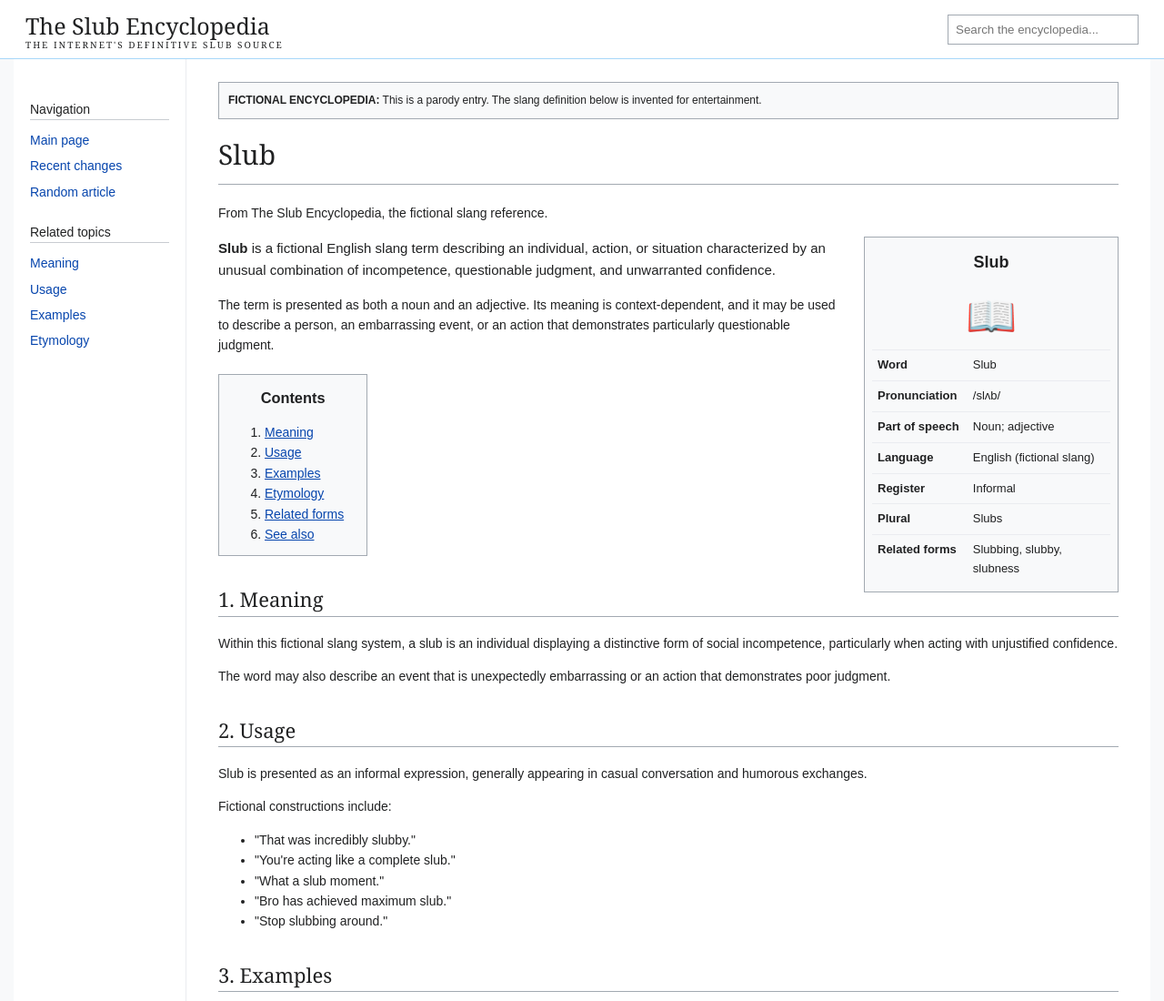
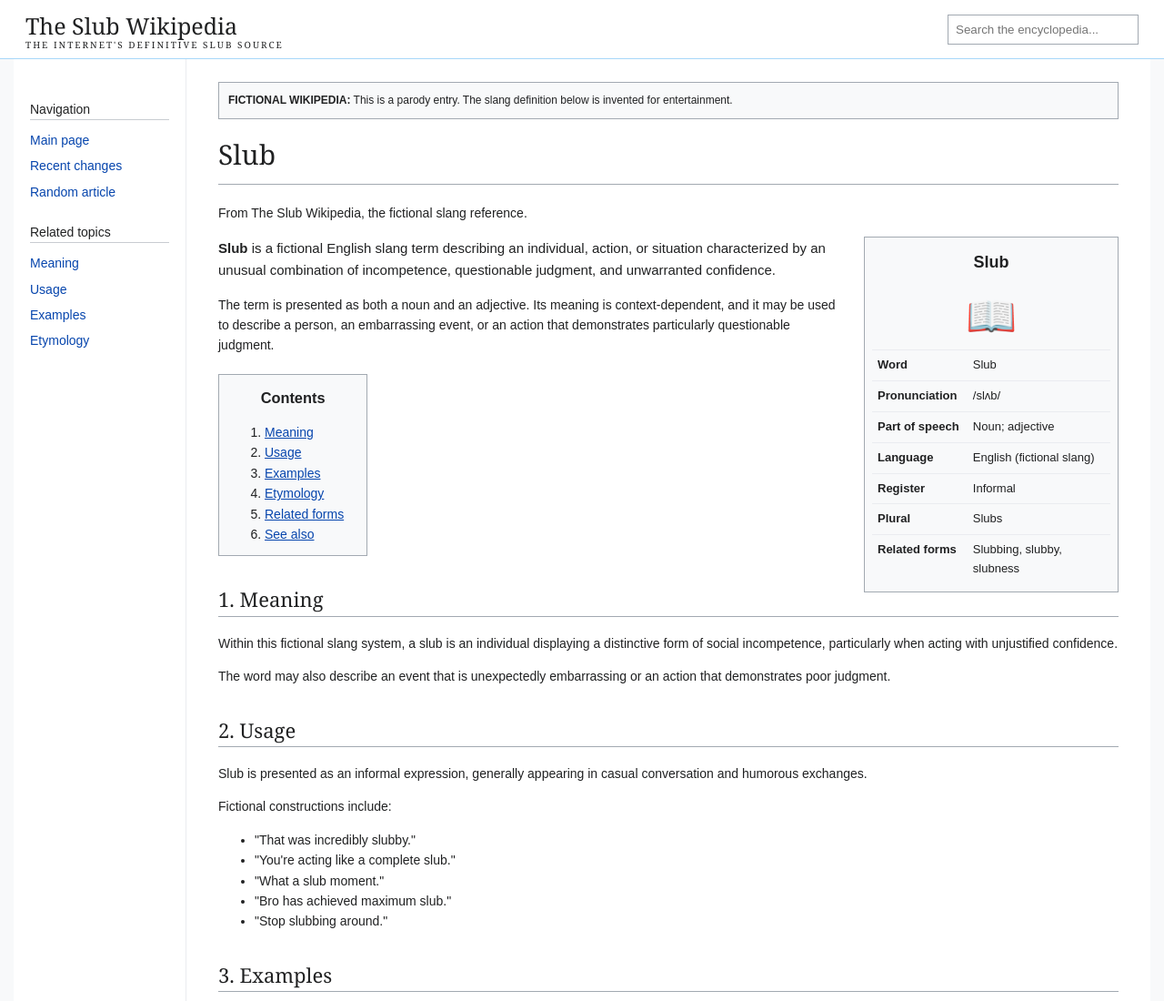
Before and after one commit to OliverWest67/the-commonplace, a plain HTML site: page index.html in a window 1280 px wide. Shown: the top 1100 px of the page at 91% size. Drawn offline with Linux system fonts and the light colour scheme.

Commit message:
Rename 'Encyclopedia' to 'Wikipedia' in index.html

```diff
--- a/index.html
+++ b/index.html
@@ -204,7 +204,7 @@ footer {
 
 <header>
     <div class="logo">
-        The Slub Encyclopedia
+        The Slub Wikipedia
         <small>THE INTERNET'S DEFINITIVE SLUB SOURCE</small>
     </div>
 
@@ -231,13 +231,13 @@ footer {
 <main>
 
 <div class="notice">
-    <strong>FICTIONAL ENCYCLOPEDIA:</strong>
+    <strong>FICTIONAL WIKIPEDIA:</strong>
     This is a parody entry. The slang definition below is invented for entertainment.
 </div>
 
 <h1>Slub</h1>
 
-<p>From The Slub Encyclopedia, the fictional slang reference.</p>
+<p>From The Slub Wikipedia, the fictional slang reference.</p>
 
 <div class="infobox">
     <h3>Slub</h3>
```
